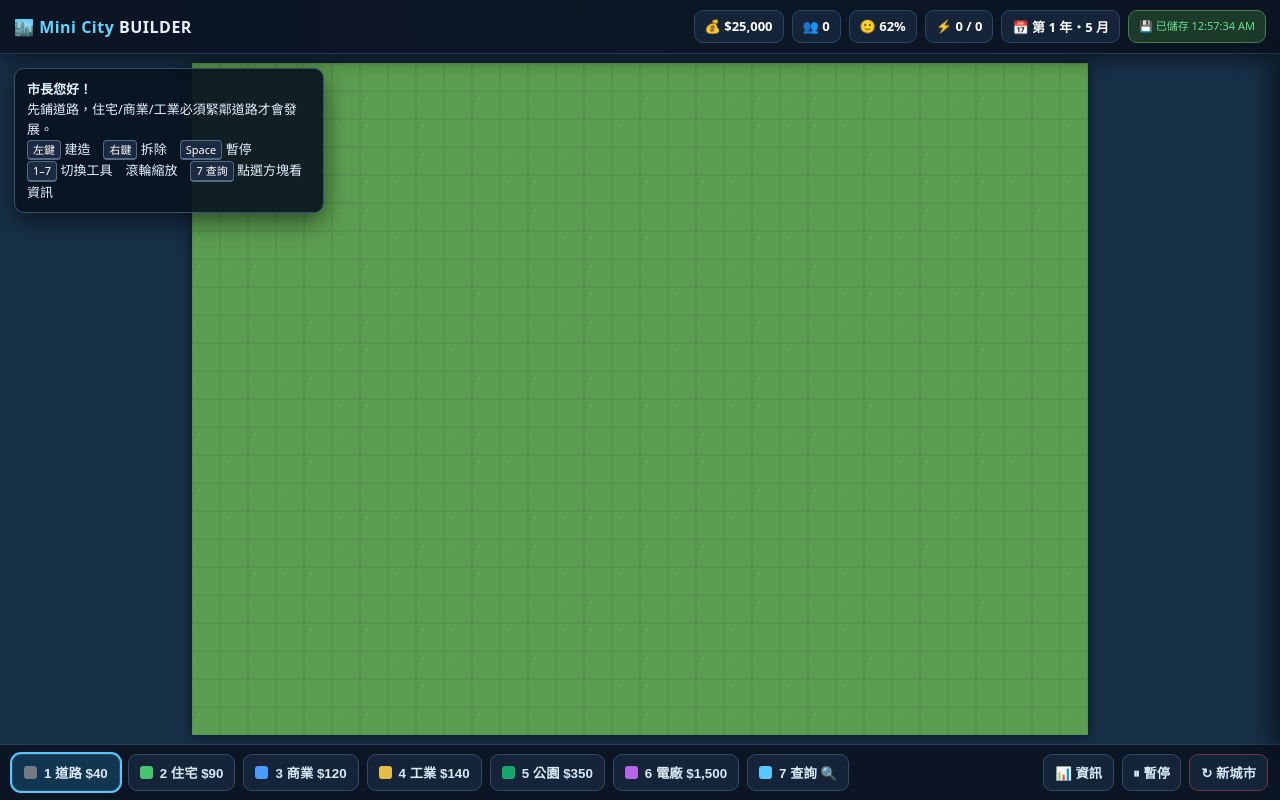
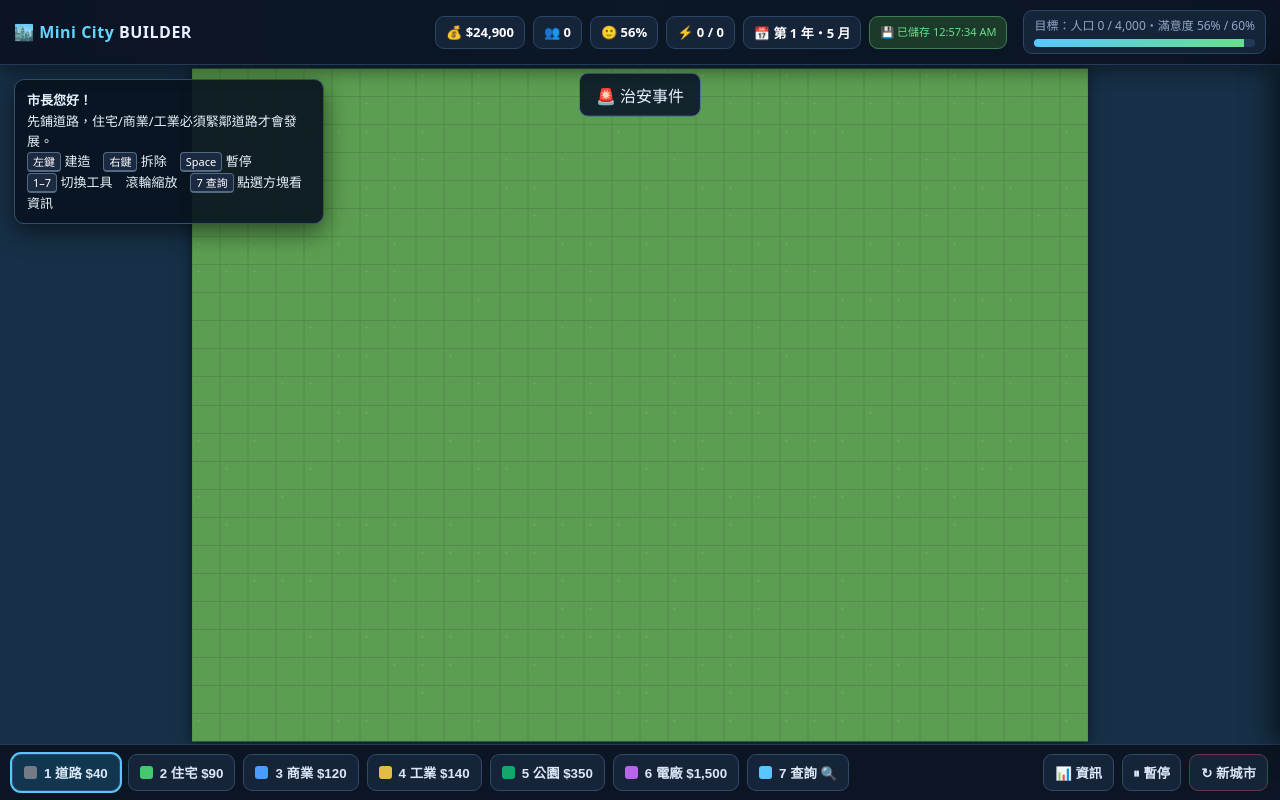
Before and after one commit to davidchen0970/kl_tool, a website with bundled scripts: page index.html in a window 1280 px wide. Built offline with nearby package versions, Linux system fonts and the light colour scheme.

Commit message:
feat(events): 加入突發事件與勝利目標
- core/events.js：事件池（繁榮/移民/火災/停電/治安）+ checkGoals（pop>=4000 且 happy>=60）
- simulate 每月依 EVENT_CHANCE 觸發事件、首度達標 toast + history
- hud 目標列 + renderer 勝利金框；storage 持久化 won
- test/events.test.js 12 個新測試

```diff
--- a/assets/styles/main.css
+++ b/assets/styles/main.css
@@ -80,6 +80,38 @@ header {
 }
 .bad {
 	color: #ff7b7b;
+}
+.goal {
+	min-width: 168px;
+	line-height: 1.45;
+}
+.goal-label {
+	color: var(--muted);
+	font-size: 12px;
+}
+.goal-bar {
+	margin-top: 5px;
+	height: 8px;
+	background: #223a58;
+	border-radius: 5px;
+	overflow: hidden;
+}
+.goal-fill {
+	height: 100%;
+	width: 0%;
+	background: linear-gradient(90deg, #58c7ff, #68df8c);
+	transition: width 0.35s;
+}
+#goalmeter.won {
+	border-color: #e8b84f;
+	background: #2e2916;
+}
+#goalmeter.won .goal-label {
+	color: #ffd76a;
+	font-weight: 700;
+}
+#goalmeter.won .goal-fill {
+	background: linear-gradient(90deg, #e8b84f, #ffd76a);
 }
 
 /* --- 主畫布 --- */
--- a/index.html
+++ b/index.html
@@ -17,6 +17,10 @@
 					<div class="stat">⚡ <strong id="power">0 / 0</strong></div>
 					<div class="stat">📅 <strong id="date">第 1 年・1 月</strong></div>
 					<div class="stat" id="save">已自動儲存</div>
+				</div>
+				<div class="stat goal" id="goalmeter">
+					<div class="goal-label" id="goal-label">目標：人口 0 / 4,000・滿意度 70% / 60%</div>
+					<div class="goal-bar"><div class="goal-fill" id="goal-fill"></div></div>
 				</div>
 			</header>
 
--- a/src/core/constants.js
+++ b/src/core/constants.js
@@ -50,3 +50,10 @@ export const DEMAND_MAX = 1.6;
 
 /** 需求倍率在「沒有相對應供需」時的低落基準（低於 DEMAND_MIN）。 */
 export const DEMAND_STARVING = 0.45;
+
+/** 每個月觸發突發事件的機率。 */
+export const EVENT_CHANCE = 0.06;
+
+/** 勝利目標 — 需要同時達到的人口數與滿意度。 */
+export const GOAL_POP = 4000;
+export const GOAL_HAPPY = 60;
--- /dev/null
+++ b/src/core/events.js
@@ -0,0 +1,134 @@
+/**
+ * 突發事件與勝利目標 — 每月隨機事件與勝利條件判定。
+ * 純邏輯，不碰 DOM，可於 node --test 中使用。
+ */
+
+import { EVENT_CHANCE, GOAL_POP, GOAL_HAPPY, MAX_LEVEL, GROWABLE } from "./constants.js";
+import { computeDemand } from "./economy.js";
+
+/** 把 v 收斂到 [min, max]。 */
+function clamp(v, min, max) {
+	return v < min ? min : v > max ? max : v;
+}
+
+/** 收集所有「已成長」（level > 0）的成長型分區。 */
+function grownZones(city) {
+	const out = [];
+	for (let y = 0; y < city.grid.length; y++) {
+		for (let x = 0; x < city.grid[y].length; x++) {
+			const c = city.grid[y][x];
+			if (GROWABLE.includes(c.type) && c.level > 0) out.push({ x, y, c });
+		}
+	}
+	return out;
+}
+
+/** 隨機取一個項目（空陣列回傳 undefined）。 */
+function pickOne(arr) {
+	return arr[Math.floor(Math.random() * arr.length)];
+}
+
+/**
+ * 事件池 — 每個事件帶 id / label / weight / applicable / apply。
+ * apply(city) 直接變更狀態並回傳一行人類可讀的事件紀錄。
+ */
+export const EVENT_POOL = [
+	{
+		id: "boom",
+		label: "📈 經濟繁榮",
+		weight: 16,
+		applicable: () => true,
+		apply(city) {
+			const gain = Math.round(city.pop * 2 + 300);
+			city.money += gain;
+			city.happy = clamp(city.happy + 4, 0, 98);
+			return `📈 經濟繁榮 — 出口大好，城市進帳 $${gain.toLocaleString()}，市民心情愉悅！`;
+		},
+	},
+	{
+		id: "immigration",
+		label: "🏳️ 移民潮",
+		weight: 12,
+		applicable(city) {
+			const d = computeDemand(city);
+			return d.jobs > d.residents;
+		},
+		apply(city) {
+			const zones = grownZones(city).filter(({ c }) => c.type === "res" && c.level < MAX_LEVEL);
+			if (zones.length > 0) {
+				pickOne(zones).c.level++;
+			}
+			city.happy = clamp(city.happy + 3, 0, 98);
+			return `🏳️ 移民潮 — 工作機會吸引眾多家庭遷入，城市更加熱鬧！`;
+		},
+	},
+	{
+		id: "fire",
+		label: "🔥 火災",
+		weight: 9,
+		applicable(city) {
+			return grownZones(city).length > 0;
+		},
+		apply(city) {
+			const z = pickOne(grownZones(city));
+			// 燒毀一棟已成長建築（回到空地），並賠償損失。
+			city.grid[z.y][z.x] = { type: "empty", level: 0, age: 0, seed: Math.random() };
+			city.money = Math.max(0, city.money - 500);
+			city.happy = clamp(city.happy - 5, 0, 98);
+			return `🔥 火災 — 一棟建築被燒毀，損失 $500，滿意度下降！`;
+		},
+	},
+	{
+		id: "blackout",
+		label: "⚡ 停電",
+		weight: 9,
+		applicable(city) {
+			return grownZones(city).length > 0;
+		},
+		apply(city) {
+			const z = pickOne(grownZones(city));
+			z.c.level = Math.max(0, z.c.level - 1);
+			city.happy = clamp(city.happy - 4, 0, 98);
+			return `⚡ 停電 — 供電不穩導致一處分區暫時降級，滿意度下降！`;
+		},
+	},
+	{
+		id: "crime",
+		label: "🚨 治安事件",
+		weight: 8,
+		applicable: () => true,
+		apply(city) {
+			const fine = Math.round(city.pop * 0.2 + 100);
+			city.money = Math.max(0, city.money - fine);
+			city.happy = clamp(city.happy - 6, 0, 98);
+			return `🚨 治安事件 — 竊案頻傳，罰款 $${fine.toLocaleString()}，滿意度下降！`;
+		},
+	},
+];
+
+/**
+ * 用 Math.random 決定本月是否觸發事件，並依權重挑選一個可用事件。
+ * @returns {object|null} 事件描述（含 id / label / apply），本月沒事件回傳 null。
+ */
+export function pickEvent(city) {
+	if (Math.random() >= EVENT_CHANCE) return null;
+	const available = EVENT_POOL.filter((e) => !e.applicable || e.applicable(city));
+	if (available.length === 0) return null;
+
+	const total = available.reduce((s, e) => s + e.weight, 0);
+	let roll = Math.random() * total;
+	for (const e of available) {
+		roll -= e.weight;
+		if (roll < 0) return e;
+	}
+	return available[0];
+}
+
+/**
+ * 檢查是否達成勝利目標。
+ * @returns {{ won: boolean, popTarget: number, happyTarget: number }}
+ */
+export function checkGoals(city) {
+	const won = city.pop >= GOAL_POP && city.happy >= GOAL_HAPPY;
+	return { won, popTarget: GOAL_POP, happyTarget: GOAL_HAPPY };
+}
--- a/src/core/simulate.js
+++ b/src/core/simulate.js
@@ -7,6 +7,7 @@ import { roadNear, powerStats } from "./state.js";
 import { poweredNetwork, isPowered } from "./power.js";
 import { computeDemand } from "./economy.js";
 import { appendHistory, upkeepFor } from "./report.js";
+import { pickEvent, checkGoals } from "./events.js";
 
 /** 取得該分區的需求倍率。 */
 function mulFor(c, demand) {
@@ -84,8 +85,27 @@ export function simulate(city) {
 		`第 ${city.year} 年・${city.month} 月 ─ 稅收 $${tax.toLocaleString()}・維護 $${upkeep.toLocaleString()}`
 	);
 
-	const msg = city.year === 2 && city.month === 1 ? "城市成立滿一年！" : null;
+	let msg = city.year === 2 && city.month === 1 ? "城市成立滿一年！" : null;
 	if (msg) city.history = appendHistory(city.history, `第 ${city.year} 年・${city.month} 月：${msg}`);
+
+	// 突發事件：本月機率觸發，套用後把詳細內容寫入事件紀錄。
+	const ev = pickEvent(city);
+	if (ev) {
+		const line = ev.apply(city);
+		city.history = appendHistory(city.history, `第 ${city.year} 年・${city.month} 月：${line}`);
+		if (!msg) msg = ev.label;
+	}
+
+	// 勝利目標：首次達成時標記城市並寫入勝利紀錄。
+	const goal = checkGoals(city);
+	if (goal.won && !city.won) {
+		city.won = true;
+		city.history = appendHistory(
+			city.history,
+			`第 ${city.year} 年・${city.month} 月：🏆 達成勝利目標！人口 ${city.pop.toLocaleString()}・滿意度 ${city.happy}%`
+		);
+		msg = "🏆 達成勝利目標！";
+	}
 
 	return msg;
 }
--- a/src/core/storage.js
+++ b/src/core/storage.js
@@ -56,6 +56,7 @@ function normalize(raw) {
 	if (Number.isFinite(raw.month)) city.month = raw.month;
 	if (Number.isFinite(raw.year)) city.year = raw.year;
 	city.paused = !!raw.paused;
+	city.won = !!raw.won;
 
 	// 承載財政快照（lastFinance）— 只取數值欄位並做型別驗證。
 	if (raw.lastFinance && typeof raw.lastFinance === "object") {
--- a/src/ui/hud.js
+++ b/src/ui/hud.js
@@ -3,6 +3,7 @@
  */
 
 import { powerStats } from "../core/state.js";
+import { checkGoals } from "../core/events.js";
 
 export function createHud({ getCity }) {
 	const q = (id) => document.querySelector(id);
@@ -25,6 +26,26 @@ export function createHud({ getCity }) {
 		powerEl.className = ps.used > ps.cap ? "bad" : "good";
 		dateEl.textContent = `第 ${city.year} 年・${city.month} 月`;
 		pauseBtn.textContent = city.paused ? "▶ 繼續" : "⏸ 暫停";
+
+		// 勝利目標追蹤器。
+		const meter = q("#goalmeter");
+		const labelEl = q("#goal-label");
+		const fillEl = q("#goal-fill");
+		if (meter && labelEl && fillEl) {
+			const goal = checkGoals(city);
+			if (city.won) {
+				meter.classList.add("won");
+				labelEl.textContent = `🏆 已達成勝利目標！人口 ${city.pop.toLocaleString()}・滿意度 ${city.happy}%`;
+				fillEl.style.width = "100%";
+			} else {
+				meter.classList.remove("won");
+				const popP = Math.min(1, city.pop / goal.popTarget);
+				const happyP = Math.min(1, city.happy / goal.happyTarget);
+				const fill = Math.round(Math.max(popP, happyP) * 100);
+				labelEl.textContent = `目標：人口 ${city.pop.toLocaleString()} / ${goal.popTarget.toLocaleString()}・滿意度 ${city.happy}% / ${goal.happyTarget}%`;
+				fillEl.style.width = fill + "%";
+			}
+		}
 	}
 
 	let timer = 0;
--- a/src/ui/renderer.js
+++ b/src/ui/renderer.js
@@ -132,6 +132,13 @@ export function createRenderer({ canvas, camera, getCity, getTool, getHover, get
 			ctx.setLineDash([]);
 		}
 
+		// 勝利後在整張地圖外框加一道金色光暈。
+		if (getCity().won) {
+			ctx.strokeStyle = "#e8b84f";
+			ctx.lineWidth = 3;
+			ctx.strokeRect(o.x + 1, o.y + 1, W * s - 2, H * s - 2);
+		}
+
 		ctx.restore();
 		requestAnimationFrame(draw);
 	}
```
Also changed, not shown: test/events.test.js (added, +130 -0 lines).
